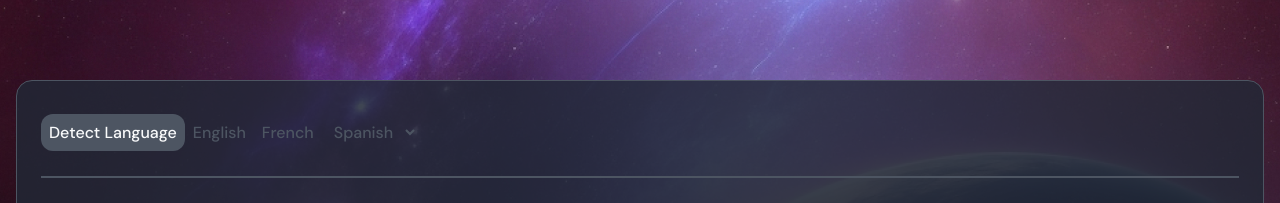
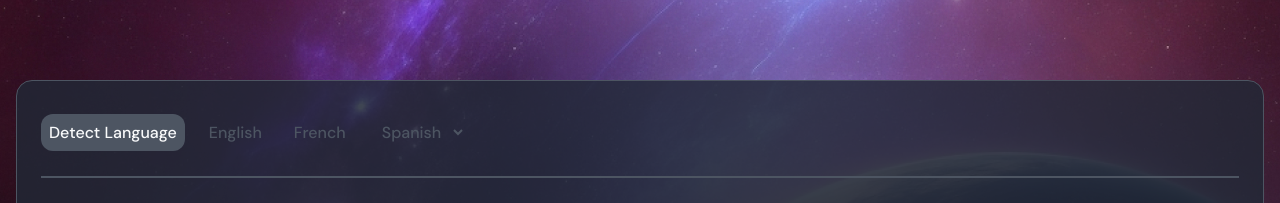
Before and after one commit to RoyHuamanAvila/Translate-App, a React (Vite) app: page / in a window 1280 px wide. Shown: the top 203 px of the page. Built offline with nearby package versions, Linux system fonts and the light colour scheme.

Commit message:
Añadido espacio entre opciones de idioma y margen izquierdo en la selección de idioma

```diff
--- a/src/Components/CardTranslate/CardTranslate.css
+++ b/src/Components/CardTranslate/CardTranslate.css
@@ -23,6 +23,7 @@
 .language-options {
   color: var(--slate-gray);
   display: flex;
+  gap: 1rem;
 
   input[type="radio"] {
     appearance: none;
@@ -110,6 +111,7 @@ textarea:focus {
 }
 
 .language-select {
+  margin-left: 1rem;
   text-transform: capitalize;
   background: transparent;
   border: 0;
```
